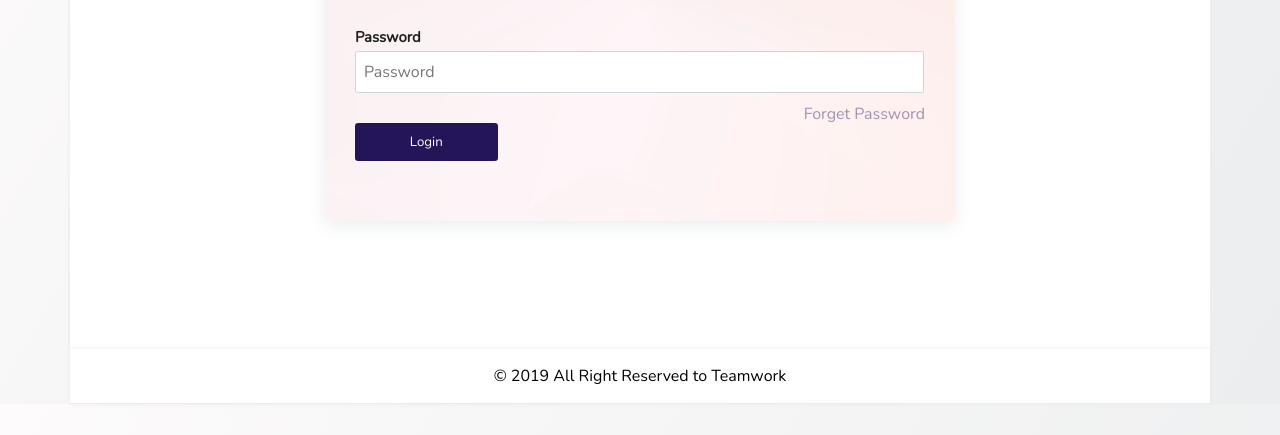
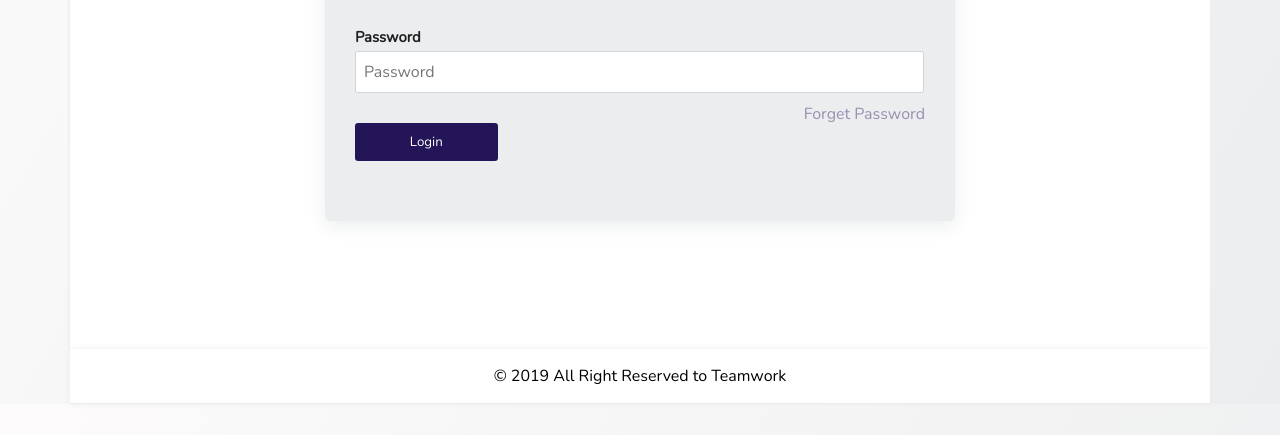
Before and after one commit to hirwaf/teamwork, a plain HTML site: page UI/pages/login.html in a window 1280 px wide. Shown: the part 365-800 px from the top of the page. Drawn offline with nearby package versions, Linux system fonts and the light colour scheme.

Commit message:
bug(form-color):have consistent and simple colors
- Change background color for signup page
- Change background color for signup page

[ Finishes #168842328 ]

```diff
--- a/UI/css/login.css
+++ b/UI/css/login.css
@@ -4,9 +4,7 @@ a.forget-password {
     color: #453376;
 }
 form {
-    background-image: url("../assets/images/login_form_bg.jpg");
-    background-attachment: fixed;
-    background-size: cover;
+    background-color: #ebedee;
     box-shadow: 0px 5px 20px #ebedee;
     margin-top: 8rem !important;
     margin-bottom: 8rem !important;
--- a/UI/css/signup.css
+++ b/UI/css/signup.css
@@ -2,12 +2,9 @@ form .field {
     margin-bottom: 1em;
 }
 form {
-    background-image: url("../assets/images/signup_form_bg.jpg");
-    background-attachment: fixed;
-    background-size: cover;
+    background-color: #ebedee;
     box-shadow: 0px 5px 20px #ebedee;
     margin-top: 3rem !important;
-
     margin-bottom: 3rem !important;
 }
 form .field input, form .field select {
```
